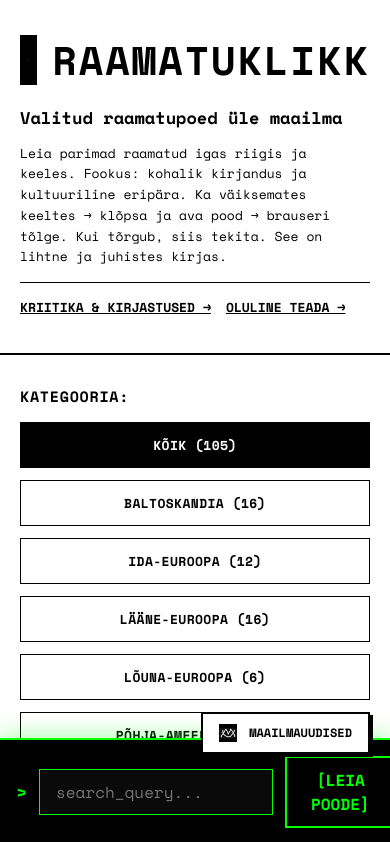
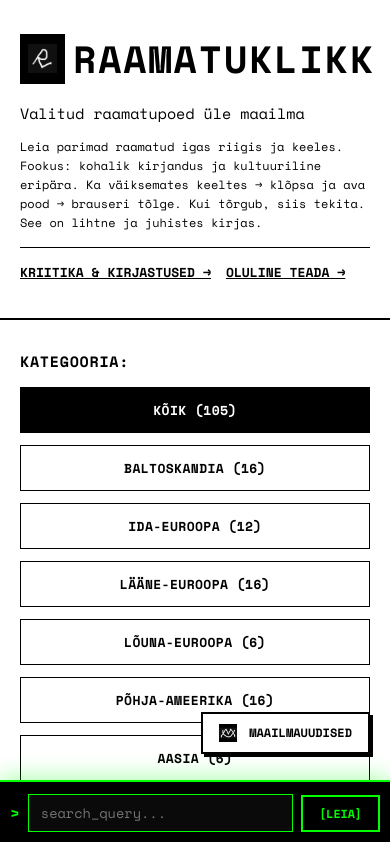
Before and after one commit to saarepera-toimetamised/raamatuklikk, a Next.js app: page / in a window 390 px wide. Shown: the top 842 px of the page. Built offline with nearby package versions, Linux system fonts and the light colour scheme.

Commit message:
Paranda mobiilivaade - logo ja SearchBar responsive

```diff
--- a/app/page.tsx
+++ b/app/page.tsx
@@ -23,10 +23,11 @@ export default function Home() {
         padding: '30px 20px 20px'
       }}>
         <div style={{ maxWidth: '1320px', margin: '0 auto' }}>
-          <div style={{ display: 'flex', alignItems: 'center', gap: '15px', marginBottom: '15px' }}>
+          <div style={{ display: 'flex', alignItems: 'center', gap: '8px', marginBottom: '15px' }}>
             <div style={{
               width: '50px',
               height: '50px',
+              minWidth: '45px',
               backgroundColor: '#000000',
               display: 'flex',
               alignItems: 'center',
@@ -37,26 +38,27 @@ export default function Home() {
                 src="/Raamatuklikk_logo.png"
                 alt="R"
                 style={{
-                  width: '75%',
-                  height: '75%',
+                  width: '100%',
+                  height: '100%',
                   objectFit: 'contain'
                 }}
               />
             </div>
             <h1 style={{
-              fontSize: '40px',
+              fontSize: 'clamp(38px, 6vw, 50px)',
               fontWeight: 700,
-              letterSpacing: '0.05em'
+              letterSpacing: '0.05em',
+              fontFamily: 'Space Mono, monospace'
             }}>
               RAAMATUKLIKK
             </h1>
           </div>
 
-          <div style={{ fontSize: '17px', marginBottom: '12px', fontWeight: 700 }}>
+          <div style={{ fontSize: 'clamp(15px, 3.5vw, 18px)', marginBottom: '12px', }}>
             Valitud raamatupoed üle maailma
           </div>
 
-          <div style={{ fontSize: '13px', lineHeight: 1.6, paddingBottom: '15px' }}>
+          <div style={{ fontSize: 'clamp(12px, 3vw, 13px)', lineHeight: 1.6, paddingBottom: '15px' }}>
             Leia parimad raamatud igas riigis ja keeles.
             Fookus: kohalik kirjandus ja kultuuriline eripära. Ka väiksemates keeltes
              → klõpsa ja ava pood → brauseri tõlge. Kui tõrgub, siis tekita. See on lihtne ja juhistes kirjas.
--- a/components/SearchBar.tsx
+++ b/components/SearchBar.tsx
@@ -22,13 +22,13 @@ export default function SearchBar() {
       backgroundColor: '#000000',
       borderTop: '2px solid #00ff00',
       boxShadow: '0 -4px 20px rgba(0, 255, 0, 0.3)',
-      padding: '16px',
+      padding: '12px 10px',
       zIndex: 50,
       fontFamily: 'Space Mono, monospace'
     }}>
       <div style={{ maxWidth: '896px', margin: '0 auto' }}>
-        <form onSubmit={handleSearch} style={{ display: 'flex', gap: '12px', alignItems: 'center' }}>
-          <span style={{ color: '#00ff00', fontSize: '18px', fontWeight: 'bold' }}>{'>'}</span>
+        <form onSubmit={handleSearch} style={{ display: 'flex', gap: '8px', alignItems: 'center' }}>
+          <span style={{ color: '#00ff00', fontSize: '16px', fontWeight: 'bold', flexShrink: 0 }}>{'>'}</span>
           <input
             type="text"
             value={query}
@@ -36,11 +36,12 @@ export default function SearchBar() {
             placeholder="search_query..."
             style={{
               flex: 1,
-              padding: '10px 16px',
+              minWidth: 0,
+              padding: '8px 12px',
               color: '#00ff00',
               backgroundColor: '#0a0a0a',
               border: '1px solid #00ff00',
-              fontSize: '16px',
+              fontSize: 'clamp(13px, 3.5vw, 16px)',
               fontFamily: 'Space Mono, monospace',
               outline: 'none'
             }}
@@ -48,15 +49,18 @@ export default function SearchBar() {
           <button
             type="submit"
             style={{
-              padding: '10px 24px',
+              padding: '8px 16px',
               backgroundColor: '#000000',
               color: '#00ff00',
               border: '2px solid #00ff00',
               fontWeight: 'bold',
               cursor: 'pointer',
               fontFamily: 'Space Mono, monospace',
-              fontSize: '16px',
-              transition: 'all 0.2s'
+              fontSize: 'clamp(11px, 3vw, 16px)',
+              transition: 'all 0.2s',
+              flexShrink: 0
+
+
             }}
             onMouseEnter={(e) => {
               e.currentTarget.style.backgroundColor = '#00ff00';
@@ -67,7 +71,7 @@ export default function SearchBar() {
               e.currentTarget.style.color = '#00ff00';
             }}
           >
-            [LEIA POODE]
+            [LEIA]
           </button>
         </form>
       </div>
```
